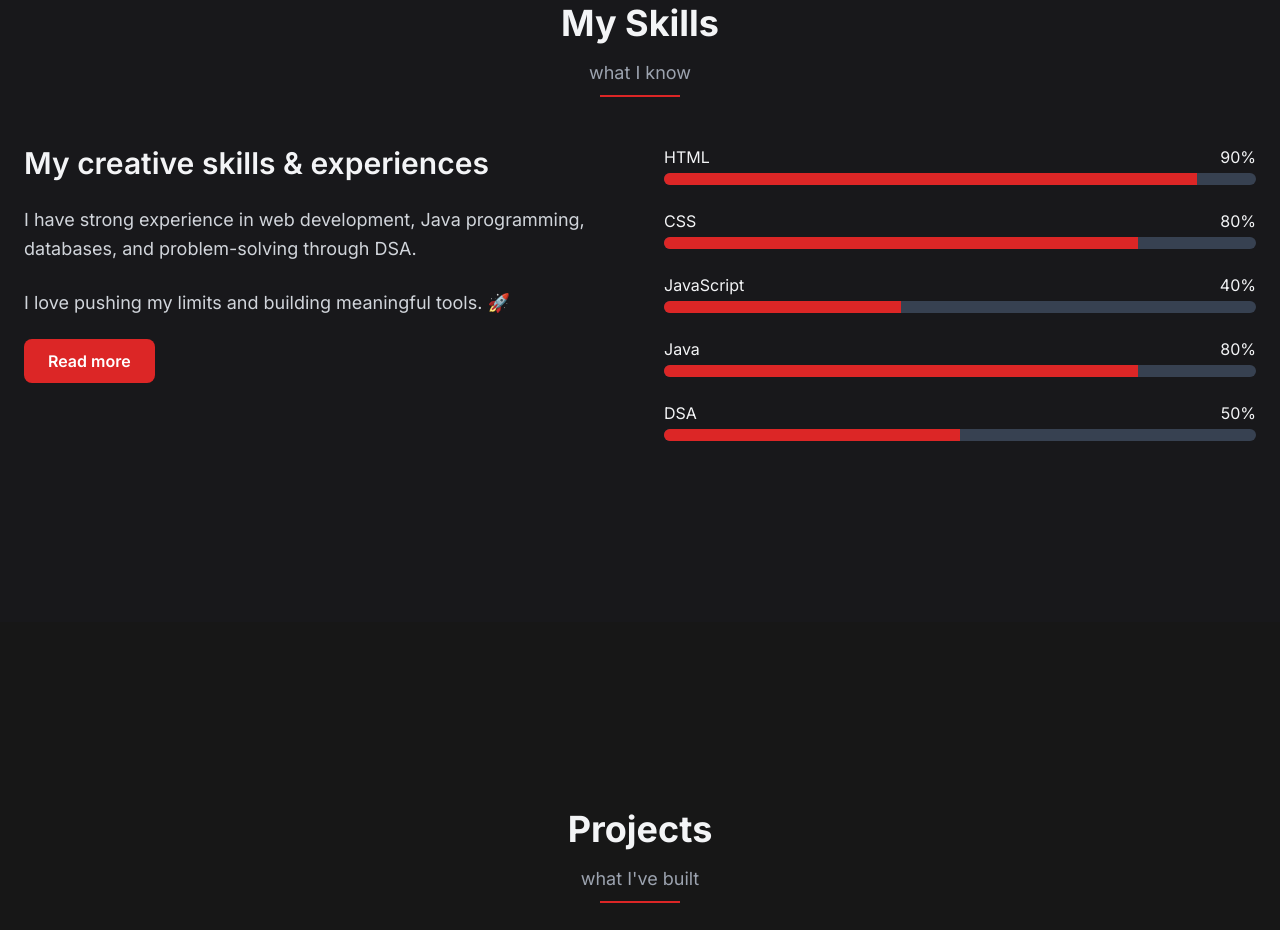
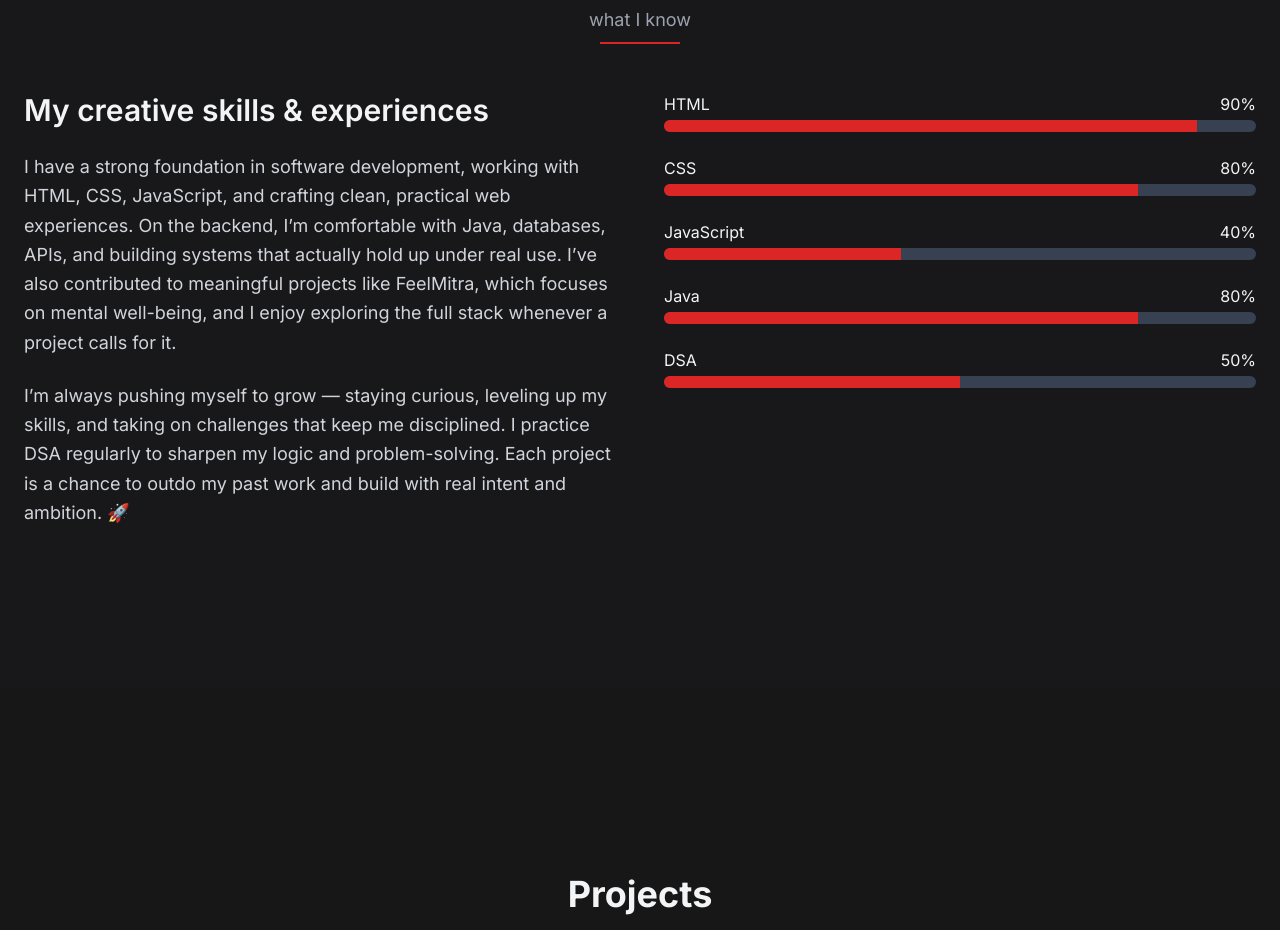
Before and after one commit to 0harshitsingh1/My-Portfolio, a plain HTML site: page index.html in a window 1280 px wide. Shown: the part 2726-3656 px from the top of the page. Drawn offline with nearby package versions, Linux system fonts and the light colour scheme.

```diff
--- a/index.html
+++ b/index.html
@@ -227,18 +227,17 @@
                         <h3 class="text-3xl font-semibold mb-6">My creative skills & experiences</h3>
 
                         <p class="text-lg text-gray-300 leading-relaxed mb-6">
-                            I have strong experience in web development, Java programming,
-                            databases, and problem-solving through DSA.
+                            I have a strong foundation in software development, working with HTML, CSS, JavaScript, and crafting clean, practical web experiences. On the backend, I’m comfortable with Java, databases, APIs, and building systems that actually hold up under real use. I’ve also contributed to meaningful projects like FeelMitra, which focuses on mental well-being, and I enjoy exploring the full stack whenever a project calls for it.
                         </p>
 
                         <p class="text-lg text-gray-300 leading-relaxed mb-8">
-                            I love pushing my limits and building meaningful tools. 🚀
+                            I’m always pushing myself to grow — staying curious, leveling up my skills, and taking on challenges that keep me disciplined. I practice DSA regularly to sharpen my logic and problem-solving. Each project is a chance to outdo my past work and build with real intent and ambition. 🚀
                         </p>
 
-                        <a href="#"
+                        <!-- <a href="#"
                             class="bg-brand-red text-white py-3 px-6 rounded-lg text-md font-semibold hover:bg-brand-red-darker transition">
                             Read more
-                        </a>
+                        </a> -->
                     </div>
 
                     <div class="md:w-1/2 space-y-6">
```
